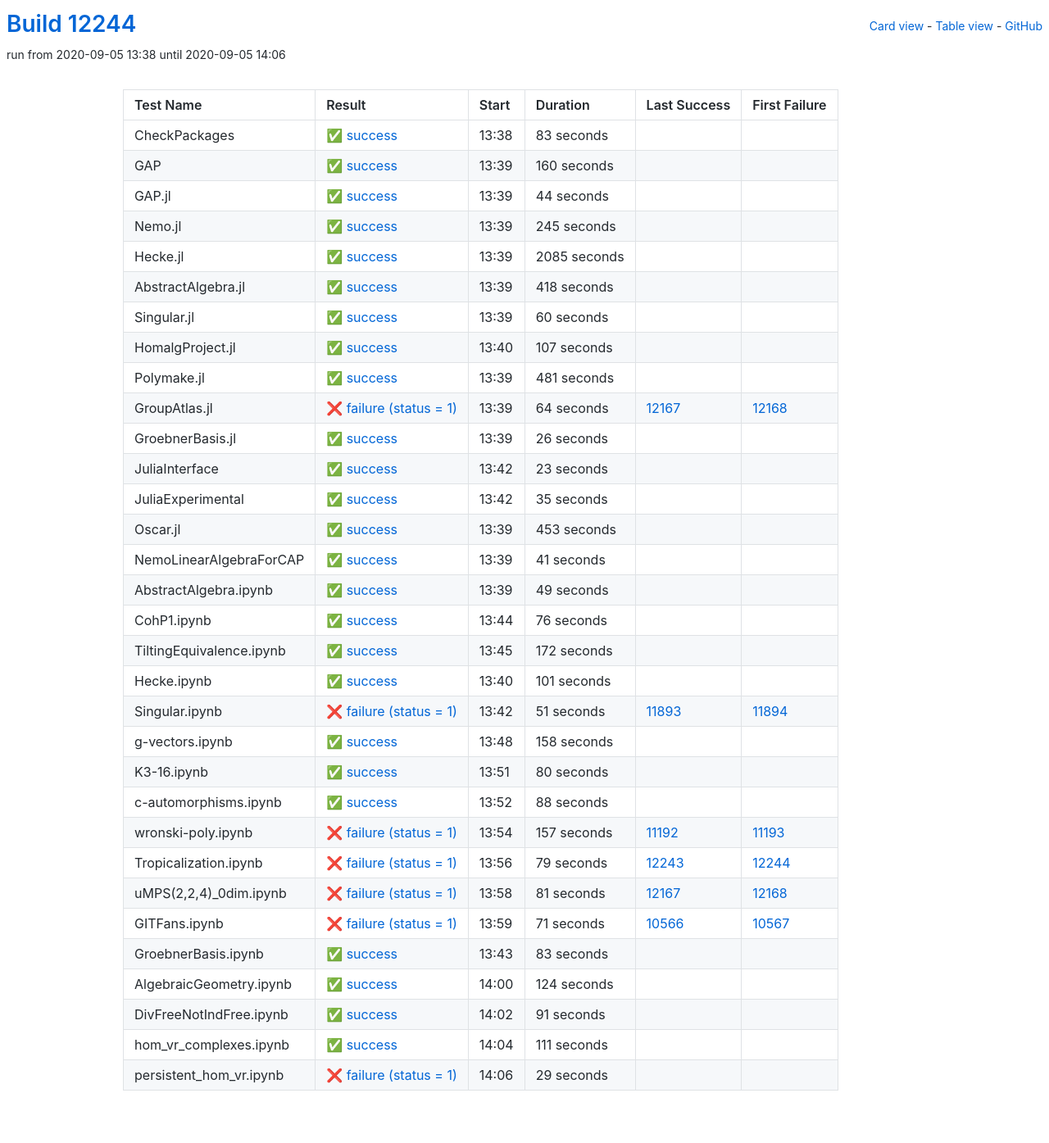
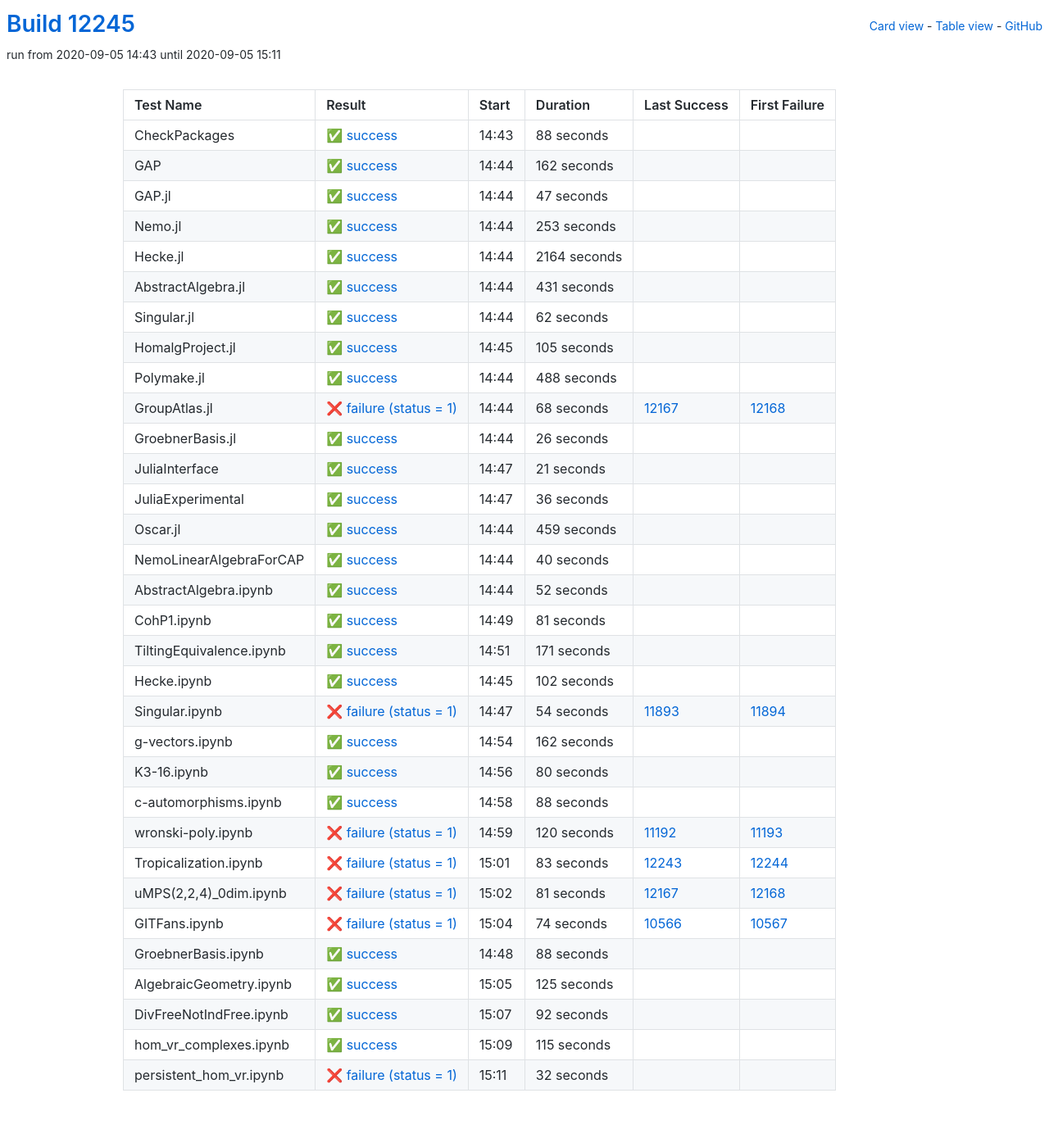
Before and after one commit to oscar-system/oscar-ci-status, a Jekyll site: the page built from table.html, in a window 1280 px wide. Shown: the whole page at 82% size. Built offline with Jekyll 4.4.1, drawn with Linux system fonts in a browser that asks for light colours.

Commit message:
Build #12245

```diff
--- a/_data/ci.yml
+++ b/_data/ci.yml
@@ -1,6 +1,6 @@
 ---
-build: 12244
-build_url: https://oscarci.mathematik.uni-kl.de/job/oscar/12244/
+build: 12245
+build_url: https://oscarci.mathematik.uni-kl.de/job/oscar/12245/
 job: oscar
 organization: oscar-system
 repo: oscar-ci-status
@@ -8,128 +8,128 @@
 tests:
 - name: CheckPackages
   id: checkpackages
-  log: https://oscarci.mathematik.uni-kl.de/job/oscar/12244/artifact/logs/build-12244/CheckPackages.log
-  start: 2020-09-05 13:38
+  log: https://oscarci.mathematik.uni-kl.de/job/oscar/12245/artifact/logs/build-12245/CheckPackages.log
+  start: 2020-09-05 14:43
   success: true
   exitcode: 0
   status: success
-  duration: 83
+  duration: 88
   last_success: false
   last_success_url:
   first_failure: false
   first_failure_url:
 - name: GAP
   id: gap
-  log: https://oscarci.mathematik.uni-kl.de/job/oscar/12244/artifact/logs/build-12244/GAP.log
-  start: 2020-09-05 13:39
+  log: https://oscarci.mathematik.uni-kl.de/job/oscar/12245/artifact/logs/build-12245/GAP.log
+  start: 2020-09-05 14:44
   success: true
   exitcode: 0
   status: success
-  duration: 160
+  duration: 162
   last_success: false
   last_success_url:
   first_failure: false
   first_failure_url:
 - name: GAP.jl
   id: gap-jl
-  log: https://oscarci.mathematik.uni-kl.de/job/oscar/12244/artifact/logs/build-12244/GAP.jl.log
-  start: 2020-09-05 13:39
+  log: https://oscarci.mathematik.uni-kl.de/job/oscar/12245/artifact/logs/build-12245/GAP.jl.log
+  start: 2020-09-05 14:44
   success: true
   exitcode: 0
   status: success
-  duration: 44
+  duration: 47
   last_success: false
   last_success_url:
   first_failure: false
   first_failure_url:
 - name: Nemo.jl
   id: nemo-jl
-  log: https://oscarci.mathematik.uni-kl.de/job/oscar/12244/artifact/logs/build-12244/Nemo.jl.log
-  start: 2020-09-05 13:39
+  log: https://oscarci.mathematik.uni-kl.de/job/oscar/12245/artifact/logs/build-12245/Nemo.jl.log
+  start: 2020-09-05 14:44
   success: true
   exitcode: 0
   status: success
-  duration: 245
+  duration: 253
   last_success: false
   last_success_url:
   first_failure: false
   first_failure_url:
 - name: Hecke.jl
   id: hecke-jl
-  log: https://oscarci.mathematik.uni-kl.de/job/oscar/12244/artifact/logs/build-12244/Hecke.jl.log
-  start: 2020-09-05 13:39
+  log: https://oscarci.mathematik.uni-kl.de/job/oscar/12245/artifact/logs/build-12245/Hecke.jl.log
+  start: 2020-09-05 14:44
   success: true
   exitcode: 0
   status: success
-  duration: 2085
+  duration: 2164
   last_success: false
   last_success_url:
   first_failure: false
   first_failure_url:
 - name: AbstractAlgebra.jl
   id: abstractalgebra-jl
-  log: https://oscarci.mathematik.uni-kl.de/job/oscar/12244/artifact/logs/build-12244/AbstractAlgebra.jl.log
-  start: 2020-09-05 13:39
+  log: https://oscarci.mathematik.uni-kl.de/job/oscar/12245/artifact/logs/build-12245/AbstractAlgebra.jl.log
+  start: 2020-09-05 14:44
   success: true
   exitcode: 0
   status: success
-  duration: 418
+  duration: 431
   last_success: false
   last_success_url:
   first_failure: false
   first_failure_url:
 - name: Singular.jl
   id: singular-jl
-  log: https://oscarci.mathematik.uni-kl.de/job/oscar/12244/artifact/logs/build-12244/Singular.jl.log
-  start: 2020-09-05 13:39
+  log: https://oscarci.mathematik.uni-kl.de/job/oscar/12245/artifact/logs/build-12245/Singular.jl.log
+  start: 2020-09-05 14:44
   success: true
   exitcode: 0
   status: success
-  duration: 60
+  duration: 62
   last_success: false
   last_success_url:
   first_failure: false
   first_failure_url:
 - name: HomalgProject.jl
   id: homalgproject-jl
-  log: https://oscarci.mathematik.uni-kl.de/job/oscar/12244/artifact/logs/build-12244/HomalgProject.jl.log
-  start: 2020-09-05 13:40
+  log: https://oscarci.mathematik.uni-kl.de/job/oscar/12245/artifact/logs/build-12245/HomalgProject.jl.log
+  start: 2020-09-05 14:45
   success: true
   exitcode: 0
   status: success
-  duration: 107
+  duration: 105
   last_success: false
   last_success_url:
   first_failure: false
   first_failure_url:
 - name: Polymake.jl
   id: polymake-jl
-  log: https://oscarci.mathematik.uni-kl.de/job/oscar/12244/artifact/logs/build-12244/Polymake.jl.log
-  start: 2020-09-05 13:39
+  log: https://oscarci.mathematik.uni-kl.de/job/oscar/12245/artifact/logs/build-12245/Polymake.jl.log
+  start: 2020-09-05 14:44
   success: true
   exitcode: 0
   status: success
-  duration: 481
+  duration: 488
   last_success: false
   last_success_url:
   first_failure: false
   first_failure_url:
 - name: GroupAtlas.jl
   id: groupatlas-jl
-  log: https://oscarci.mathematik.uni-kl.de/job/oscar/12244/artifact/logs/build-12244/GroupAtlas.jl.log
-  start: 2020-09-05 13:39
+  log: https://oscarci.mathematik.uni-kl.de/job/oscar/12245/artifact/logs/build-12245/GroupAtlas.jl.log
+  start: 2020-09-05 14:44
   success: false
   exitcode: 1
   status: failure
-  duration: 64
+  duration: 68
   last_success: 12167
   last_success_url: https://oscarci.mathematik.uni-kl.de/job/oscar/12167/
   first_failure: 12168
   first_failure_url: https://oscarci.mathematik.uni-kl.de/job/oscar/12168/
 - name: GroebnerBasis.jl
   id: groebnerbasis-jl
-  log: https://oscarci.mathematik.uni-kl.de/job/oscar/12244/artifact/logs/build-12244/GroebnerBasis.jl.log
-  start: 2020-09-05 13:39
+  log: https://oscarci.mathematik.uni-kl.de/job/oscar/12245/artifact/logs/build-12245/GroebnerBasis.jl.log
+  start: 2020-09-05 14:44
   success: true
   exitcode: 0
   status: success
@@ -140,128 +140,128 @@
   first_failure_url:
 - name: JuliaInterface
   id: juliainterface
-  log: https://oscarci.mathematik.uni-kl.de/job/oscar/12244/artifact/logs/build-12244/JuliaInterface.log
-  start: 2020-09-05 13:42
+  log: https://oscarci.mathematik.uni-kl.de/job/oscar/12245/artifact/logs/build-12245/JuliaInterface.log
+  start: 2020-09-05 14:47
   success: true
   exitcode: 0
   status: success
-  duration: 23
+  duration: 21
   last_success: false
   last_success_url:
   first_failure: false
   first_failure_url:
 - name: JuliaExperimental
   id: juliaexperimental
-  log: https://oscarci.mathematik.uni-kl.de/job/oscar/12244/artifact/logs/build-12244/JuliaExperimental.log
-  start: 2020-09-05 13:42
+  log: https://oscarci.mathematik.uni-kl.de/job/oscar/12245/artifact/logs/build-12245/JuliaExperimental.log
+  start: 2020-09-05 14:47
   success: true
   exitcode: 0
   status: success
-  duration: 35
+  duration: 36
   last_success: false
   last_success_url:
   first_failure: false
   first_failure_url:
 - name: Oscar.jl
   id: oscar-jl
-  log: https://oscarci.mathematik.uni-kl.de/job/oscar/12244/artifact/logs/build-12244/Oscar.jl.log
-  start: 2020-09-05 13:39
+  log: https://oscarci.mathematik.uni-kl.de/job/oscar/12245/artifact/logs/build-12245/Oscar.jl.log
+  start: 2020-09-05 14:44
   success: true
   exitcode: 0
   status: success
-  duration: 453
+  duration: 459
   last_success: false
   last_success_url:
   first_failure: false
   first_failure_url:
 - name: NemoLinearAlgebraForCAP
   id: nemolinearalgebraforcap
-  log: https://oscarci.mathematik.uni-kl.de/job/oscar/12244/artifact/logs/build-12244/NemoLinearAlgebraForCAP.log
-  start: 2020-09-05 13:39
+  log: https://oscarci.mathematik.uni-kl.de/job/oscar/12245/artifact/logs/build-12245/NemoLinearAlgebraForCAP.log
+  start: 2020-09-05 14:44
   success: true
   exitcode: 0
   status: success
-  duration: 41
+  duration: 40
   last_success: false
   last_success_url:
   first_failure: false
   first_failure_url:
 - name: AbstractAlgebra.ipynb
   id: abstractalgebra-ipynb
-  log: https://oscarci.mathematik.uni-kl.de/job/oscar/12244/artifact/logs/build-12244/AbstractAlgebra.ipynb.log
-  start: 2020-09-05 13:39
+  log: https://oscarci.mathematik.uni-kl.de/job/oscar/12245/artifact/logs/build-12245/AbstractAlgebra.ipynb.log
+  start: 2020-09-05 14:44
   success: true
   exitcode: 0
   status: success
-  duration: 49
+  duration: 52
   last_success: false
   last_success_url:
   first_failure: false
   first_failure_url:
 - name: CohP1.ipynb
   id: cohp1-ipynb
-  log: https://oscarci.mathematik.uni-kl.de/job/oscar/12244/artifact/logs/build-12244/CohP1.ipynb.log
-  start: 2020-09-05 13:44
+  log: https://oscarci.mathematik.uni-kl.de/job/oscar/12245/artifact/logs/build-12245/CohP1.ipynb.log
+  start: 2020-09-05 14:49
   success: true
   exitcode: 0
   status: success
-  duration: 76
+  duration: 81
   last_success: false
   last_success_url:
   first_failure: false
   first_failure_url:
 - name: TiltingEquivalence.ipynb
   id: tiltingequivalence-ipynb
-  log: https://oscarci.mathematik.uni-kl.de/job/oscar/12244/artifact/logs/build-12244/TiltingEquivalence.ipynb.log
-  start: 2020-09-05 13:45
+  log: https://oscarci.mathematik.uni-kl.de/job/oscar/12245/artifact/logs/build-12245/TiltingEquivalence.ipynb.log
+  start: 2020-09-05 14:51
   success: true
   exitcode: 0
   status: success
-  duration: 172
+  duration: 171
   last_success: false
   last_success_url:
   first_failure: false
   first_failure_url:
 - name: Hecke.ipynb
   id: hecke-ipynb
-  log: https://oscarci.mathematik.uni-kl.de/job/oscar/12244/artifact/logs/build-12244/Hecke.ipynb.log
-  start: 2020-09-05 13:40
+  log: https://oscarci.mathematik.uni-kl.de/job/oscar/12245/artifact/logs/build-12245/Hecke.ipynb.log
+  start: 2020-09-05 14:45
   success: true
   exitcode: 0
   status: success
-  duration: 101
+  duration: 102
   last_success: false
   last_success_url:
   first_failure: false
   first_failure_url:
 - name: Singular.ipynb
   id: singular-ipynb
-  log: https://oscarci.mathematik.uni-kl.de/job/oscar/12244/artifact/logs/build-12244/Singular.ipynb.log
-  start: 2020-09-05 13:42
+  log: https://oscarci.mathematik.uni-kl.de/job/oscar/12245/artifact/logs/build-12245/Singular.ipynb.log
+  start: 2020-09-05 14:47
   success: false
   exitcode: 1
   status: failure
-  duration: 51
+  duration: 54
   last_success: 11893
   last_success_url: https://oscarci.mathematik.uni-kl.de/job/oscar/11893/
   first_failure: 11894
   first_failure_url: https://oscarci.mathematik.uni-kl.de/job/oscar/11894/
 - name: g-vectors.ipynb
   id: g-vectors-ipynb
-  log: https://oscarci.mathematik.uni-kl.de/job/oscar/12244/artifact/logs/build-12244/g-vectors.ipynb.log
-  start: 2020-09-05 13:48
+  log: https://oscarci.mathematik.uni-kl.de/job/oscar/12245/artifact/logs/build-12245/g-vectors.ipynb.log
+  start: 2020-09-05 14:54
   success: true
   exitcode: 0
   status: success
-  duration: 158
+  duration: 162
   last_success: false
   last_success_url:
   first_failure: false
   first_failure_url:
 - name: K3-16.ipynb
   id: k3-16-ipynb
-  log: https://oscarci.mathematik.uni-kl.de/job/oscar/12244/artifact/logs/build-12244/K3-16.ipynb.log
-  start: 2020-09-05 13:51
+  log: https://oscarci.mathematik.uni-kl.de/job/oscar/12245/artifact/logs/build-12245/K3-16.ipynb.log
+  start: 2020-09-05 14:56
   success: true
   exitcode: 0
   status: success
@@ -272,8 +272,8 @@
   first_failure_url:
 - name: c-automorphisms.ipynb
   id: c-automorphisms-ipynb
-  log: https://oscarci.mathematik.uni-kl.de/job/oscar/12244/artifact/logs/build-12244/c-automorphisms.ipynb.log
-  start: 2020-09-05 13:52
+  log: https://oscarci.mathematik.uni-kl.de/job/oscar/12245/artifact/logs/build-12245/c-automorphisms.ipynb.log
+  start: 2020-09-05 14:58
   success: true
   exitcode: 0
   status: success
@@ -284,32 +284,32 @@
   first_failure_url:
 - name: wronski-poly.ipynb
   id: wronski-poly-ipynb
-  log: https://oscarci.mathematik.uni-kl.de/job/oscar/12244/artifact/logs/build-12244/wronski-poly.ipynb.log
-  start: 2020-09-05 13:54
+  log: https://oscarci.mathematik.uni-kl.de/job/oscar/12245/artifact/logs/build-12245/wronski-poly.ipynb.log
+  start: 2020-09-05 14:59
   success: false
   exitcode: 1
   status: failure
-  duration: 157
+  duration: 120
   last_success: 11192
   last_success_url: https://oscarci.mathematik.uni-kl.de/job/oscar/11192/
   first_failure: 11193
   first_failure_url: https://oscarci.mathematik.uni-kl.de/job/oscar/11193/
 - name: Tropicalization.ipynb
   id: tropicalization-ipynb
-  log: https://oscarci.mathematik.uni-kl.de/job/oscar/12244/artifact/logs/build-12244/Tropicalization.ipynb.log
-  start: 2020-09-05 13:56
+  log: https://oscarci.mathematik.uni-kl.de/job/oscar/12245/artifact/logs/build-12245/Tropicalization.ipynb.log
+  start: 2020-09-05 15:01
   success: false
   exitcode: 1
   status: failure
-  duration: 79
+  duration: 83
   last_success: 12243
   last_success_url: https://oscarci.mathematik.uni-kl.de/job/oscar/12243/
   first_failure: 12244
   first_failure_url: https://oscarci.mathematik.uni-kl.de/job/oscar/12244/
 - name: uMPS(2,2,4)_0dim.ipynb
   id: umps-2-2-4-0dim-ipynb
-  log: https://oscarci.mathematik.uni-kl.de/job/oscar/12244/artifact/logs/build-12244/uMPS-2-2-4-_0dim.ipynb.log
-  start: 2020-09-05 13:58
+  log: https://oscarci.mathematik.uni-kl.de/job/oscar/12245/artifact/logs/build-12245/uMPS-2-2-4-_0dim.ipynb.log
+  start: 2020-09-05 15:02
   success: false
   exitcode: 1
   status: failure
@@ -320,72 +320,72 @@
   first_failure_url: https://oscarci.mathematik.uni-kl.de/job/oscar/12168/
 - name: GITFans.ipynb
   id: gitfans-ipynb
-  log: https://oscarci.mathematik.uni-kl.de/job/oscar/12244/artifact/logs/build-12244/GITFans.ipynb.log
-  start: 2020-09-05 13:59
+  log: https://oscarci.mathematik.uni-kl.de/job/oscar/12245/artifact/logs/build-12245/GITFans.ipynb.log
+  start: 2020-09-05 15:04
   success: false
   exitcode: 1
   status: failure
-  duration: 71
+  duration: 74
   last_success: 10566
   last_success_url: https://oscarci.mathematik.uni-kl.de/job/oscar/10566/
   first_failure: 10567
   first_failure_url: https://oscarci.mathematik.uni-kl.de/job/oscar/10567/
 - name: GroebnerBasis.ipynb
   id: groebnerbasis-ipynb
-  log: https://oscarci.mathematik.uni-kl.de/job/oscar/12244/artifact/logs/build-12244/GroebnerBasis.ipynb.log
-  start: 2020-09-05 13:43
+  log: https://oscarci.mathematik.uni-kl.de/job/oscar/12245/artifact/logs/build-12245/GroebnerBasis.ipynb.log
+  start: 2020-09-05 14:48
   success: true
   exitcode: 0
   status: success
-  duration: 83
+  duration: 88
   last_success: false
   last_success_url:
   first_failure: false
   first_failure_url:
 - name: AlgebraicGeometry.ipynb
   id: algebraicgeometry-ipynb
-  log: https://oscarci.mathematik.uni-kl.de/job/oscar/12244/artifact/logs/build-12244/AlgebraicGeometry.ipynb.log
-  start: 2020-09-05 14:00
+  log: https://oscarci.mathematik.uni-kl.de/job/oscar/12245/artifact/logs/build-12245/AlgebraicGeometry.ipynb.log
+  start: 2020-09-05 15:05
   success: true
   exitcode: 0
   status: success
-  duration: 124
+  duration: 125
   last_success: false
   last_success_url:
   first_failure: false
   first_failure_url:
 - name: DivFreeNotIndFree.ipynb
   id: divfreenotindfree-ipynb
-  log: https://oscarci.mathematik.uni-kl.de/job/oscar/12244/artifact/logs/build-12244/DivFreeNotIndFree.ipynb.log
-  start: 2020-09-05 14:02
+  log: https://oscarci.mathematik.uni-kl.de/job/oscar/12245/artifact/logs/build-12245/DivFreeNotIndFree.ipynb.log
+  start: 2020-09-05 15:07
   success: true
   exitcode: 0
   status: success
-  duration: 91
+  duration: 92
   last_success: false
   last_success_url:
   first_failure: false
   first_failure_url:
 - name: hom_vr_complexes.ipynb
   id: hom-vr-complexes-ipynb
-  log: https://oscarci.mathematik.uni-kl.de/job/oscar/12244/artifact/logs/build-12244/hom_vr_complexes.ipynb.log
-  start: 2020-09-05 14:04
+  log: https://oscarci.mathematik.uni-kl.de/job/oscar/12245/artifact/logs/build-12245/hom_vr_complexes.ipynb.log
+  start: 2020-09-05 15:09
   success: true
   exitcode: 0
   status: success
-  duration: 111
+  duration: 115
   last_success: false
   last_success_url:
   first_failure: false
   first_failure_url:
 - name: persistent_hom_vr.ipynb
   id: persistent-hom-vr-ipynb
-  log: https://oscarci.mathematik.uni-kl.de/job/oscar/12244/artifact/logs/build-12244/persistent_hom_vr.ipynb.log
-  start: 2020-09-05 14:06
+  log: https://oscarci.mathematik.uni-kl.de/job/oscar/12245/artifact/logs/build-12245/persistent_hom_vr.ipynb.log
+  start: 2020-09-05 15:11
   success: false
   exitcode: 1
   status: failure
-  duration: 29
+  duration: 32
   last_success: false
   last_success_url:
   first_failure: false
```
Also changed, not shown: README.md.
